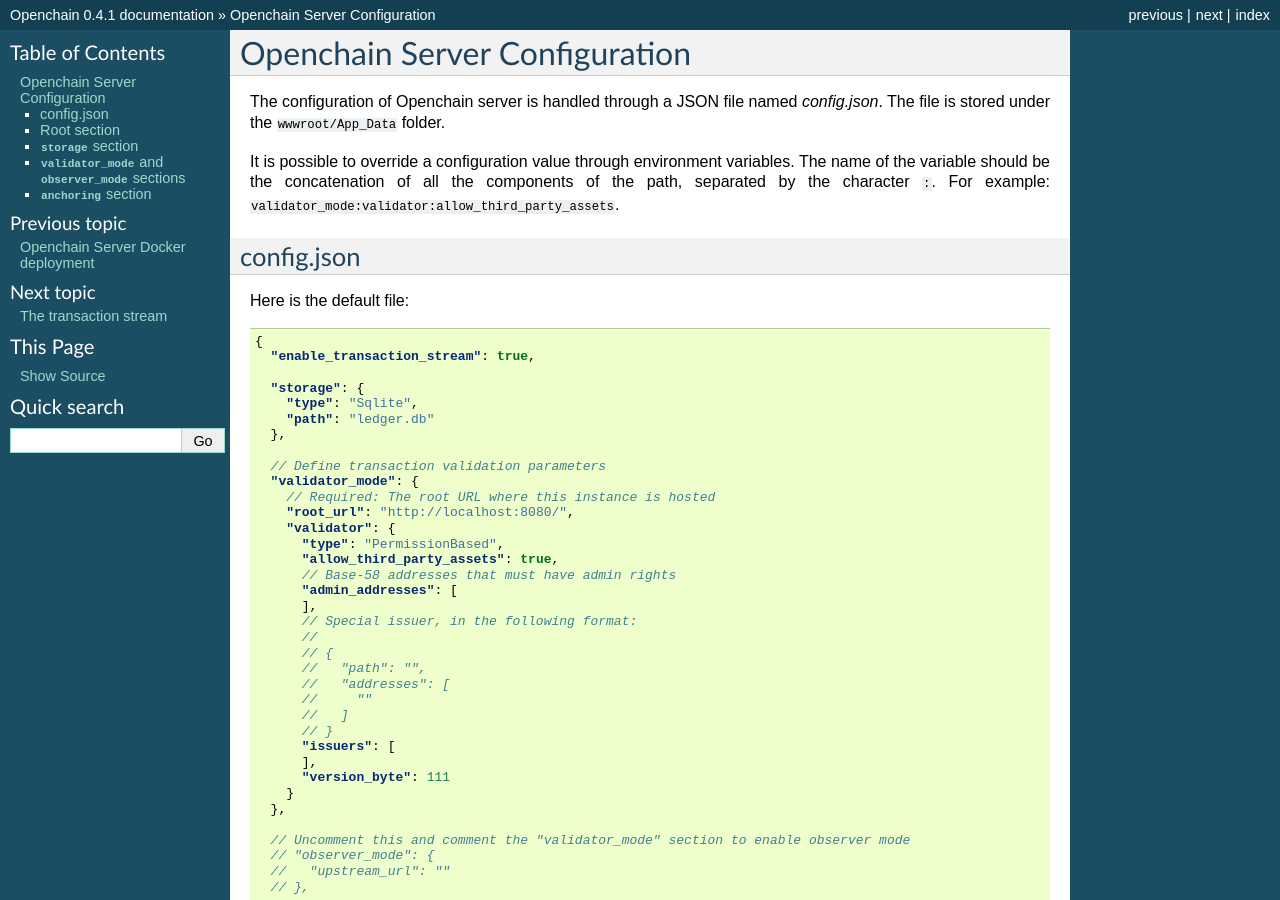
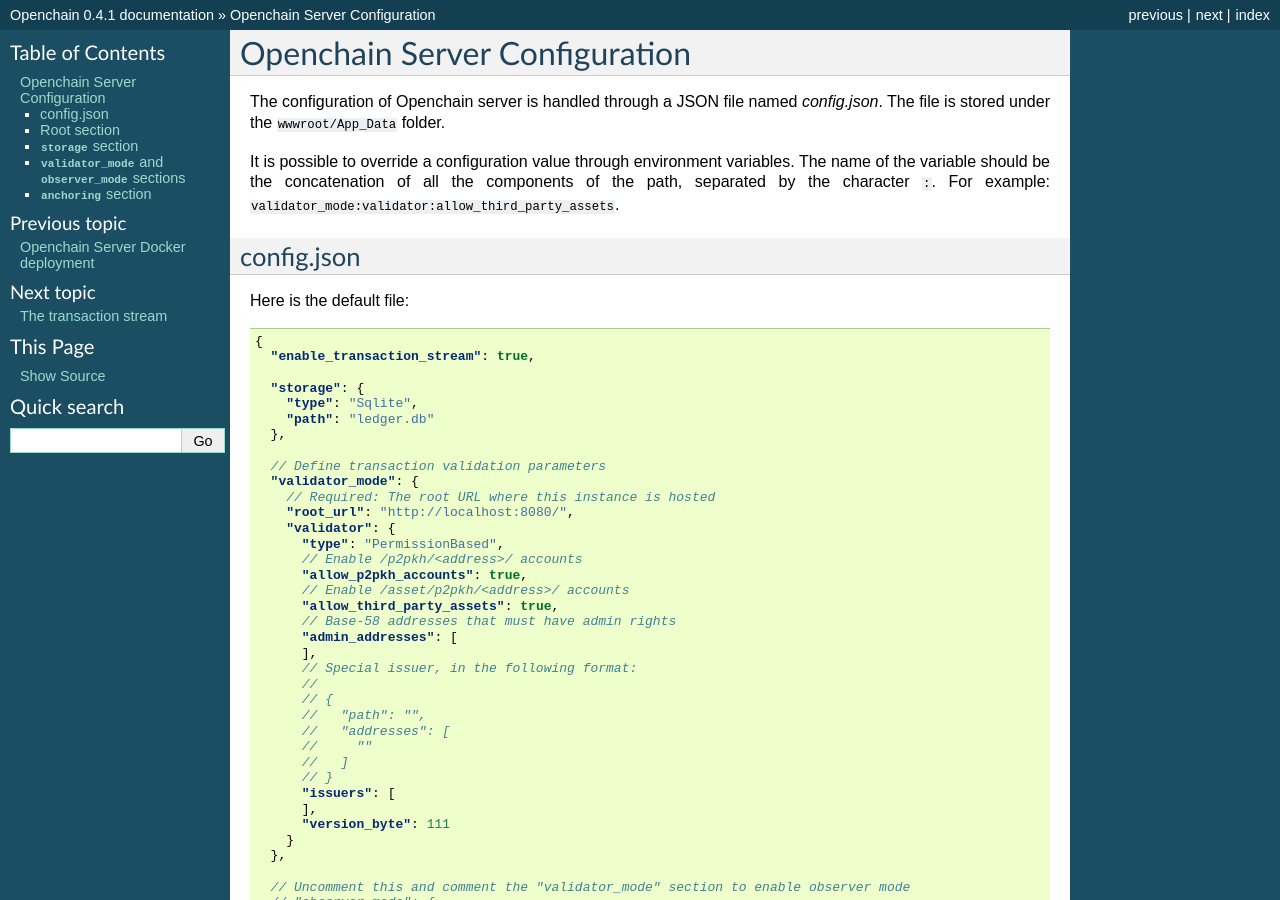
Before and after one commit to openchain/docs, a Sphinx documentation site: the page built from docs/source/general/configuration.rst, in a window 1280 px wide and 900 px high. Built offline with Sphinx 7.4.7, drawn with Linux system fonts in a browser that asks for light colours.

Commit message:
Update the configuration file schema

```diff
--- a/docs/source/api/method-calls.rst
+++ b/docs/source/api/method-calls.rst
@@ -5,7 +5,7 @@
 
 The Openchain server exposes an HTTP API that can be used to interact with the data. The URL of an operation is constructed from the base URL of the endpoint, and concatenating it with the relative path of the operation being called.
 
-For example, if the base URL is ``https://www.openchain.org/endpoint/``, for calling the ``/value`` operation (query a record), the full URL should be ``https://www.openchain.org/endpoint/value``.
+For example, if the base URL is ``https://www.openchain.org/endpoint/``, for calling the ``/record`` operation (query a record), the full URL should be ``https://www.openchain.org/endpoint/record``.
 
 Submit a transaction (``/submit``)
 ----------------------------------
--- a/docs/source/general/configuration.rst
+++ b/docs/source/general/configuration.rst
@@ -26,6 +26,9 @@
         "root_url": "http://localhost:8080/",
         "validator": {
           "type": "PermissionBased",
+          // Enable /p2pkh/<address>/ accounts
+          "allow_p2pkh_accounts": true,
+          // Enable /asset/p2pkh/<address>/ accounts
           "allow_third_party_assets": true,
           // Base-58 addresses that must have admin rights
           "admin_addresses": [
--- a/docs/source/general/docker-deployment.rst
+++ b/docs/source/general/docker-deployment.rst
@@ -63,6 +63,9 @@
         "root_url": "http://localhost:8080/",
         "validator": {
           "type": "PermissionBased",
+          // Enable /p2pkh/<address>/ accounts
+          "allow_p2pkh_accounts": true,
+          // Enable /asset/p2pkh/<address>/ accounts
           "allow_third_party_assets": true,
           // Base-58 addresses that must have admin rights
           "admin_addresses": [
```
